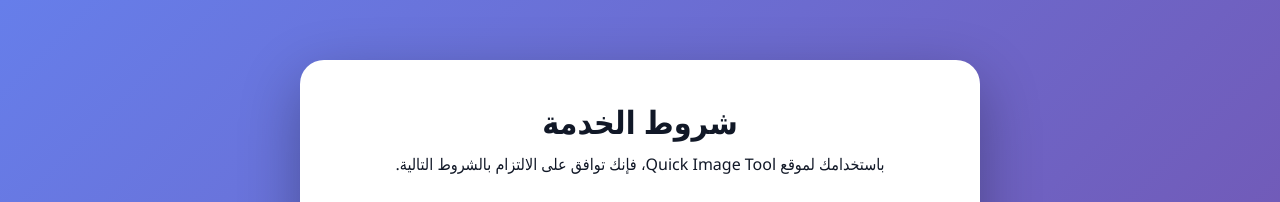
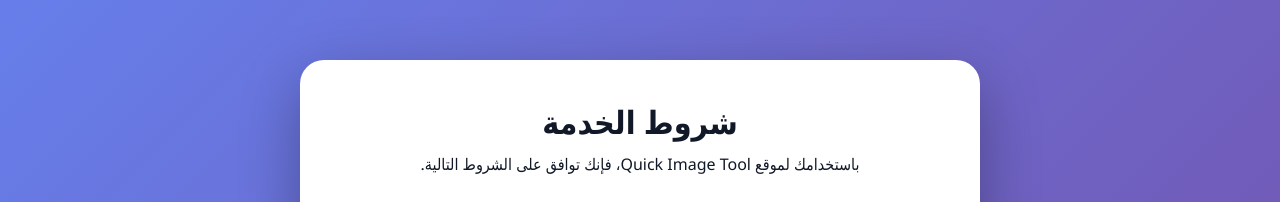
Before and after one commit to officecontactsufian-collab/Quick-Image-Tool, a plain HTML site: page terms.html in a window 1280 px wide. Shown: the top 202 px of the page. Drawn offline with Linux system fonts and the light colour scheme.

Commit message:
Update terms.html

```diff
--- a/terms.html
+++ b/terms.html
@@ -23,7 +23,6 @@
     <link rel="stylesheet" href="style.css">
 </head>
 <body>
-
     <!-- Google Tag Manager (noscript) -->
     <noscript>
         <iframe src="https://www.googletagmanager.com/ns.html?id=GTM-MKH28BJ7"
@@ -34,7 +33,7 @@ height="0" width="0" style="display:none;visibility:hidden"></iframe>
     <main class="container">
         <header class="tool-header">
             <h1>شروط الخدمة</h1>
-        <p>باستخدامك لموقع Quick Image Tool، فإنك توافق على الالتزام بالشروط التالية.</p>
+            <p>باستخدامك لموقع Quick Image Tool، فإنك توافق على الشروط التالية.</p>
         </header>
 
         <section>
```
Lines whose indentation alone changed are shown as unchanged.
